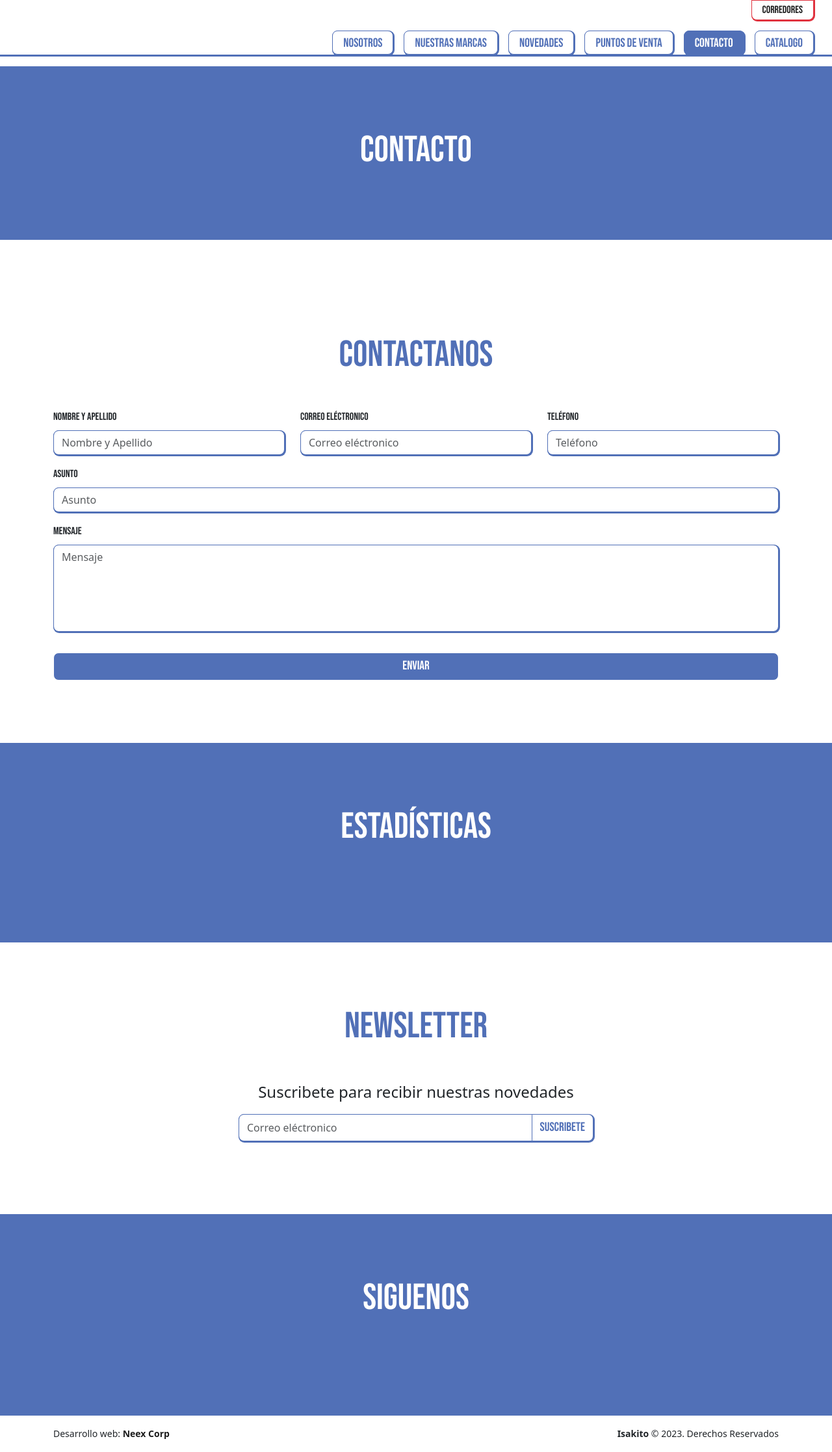
After one commit to jonwilm/isakito, a Django app: page /contacto in a window 1280 px wide. The commit adds this page. Shown: the whole page at 65% size. Run offline with Django 4.2, Linux system fonts and the light colour scheme; data that the repository does not hold is empty; some libraries are stand-ins or nearby versions.

Commit message:
Ajustes + Contacto

```diff
--- a/apps/generales/urls.py
+++ b/apps/generales/urls.py
@@ -15,4 +15,14 @@ urlpatterns = [
         views.UsView.as_view(),
         name='us',
     ),
+    path(
+        'contacto',
+        views.ContactView.as_view(),
+        name='contacto',
+    ),
+    path(
+        'sendmail',
+        views.MailContact,
+        name='contact-mail',
+    ),
 ]
--- a/apps/generales/views.py
+++ b/apps/generales/views.py
@@ -1,6 +1,11 @@
+from django.conf import settings
 from django.views.generic import TemplateView
+from django.core.mail import EmailMultiAlternatives
+from django.template.loader import render_to_string
+from django.contrib import messages
+from django.shortcuts import redirect
 
-from .models import Logo, SliderHome, GalleryHome, SocialNetwork, Videos, Statistic, Us
+from .models import Logo, SliderHome, GalleryHome, SocialNetwork, Videos, Statistic, Us, Contact
 from apps.productos.models import Brand
 
 
@@ -9,15 +14,15 @@ class HomeView(TemplateView):
 
     def get_context_data(self, **kwargs):
         try:
-          logo = Logo.objects.get(active=True)
+            logo = Logo.objects.get(active=True)
         except Logo.DoesNotExist:
-          logo = None
+            logo = None
         sliderHome = SliderHome.objects.filter(active=True)
         brands = Brand.objects.filter(active=True)
         try:
-          galleryHome = GalleryHome.objects.get(active=True)
+            galleryHome = GalleryHome.objects.get(active=True)
         except GalleryHome.DoesNotExist:
-          galleryHome = None
+            galleryHome = None
         videos = Videos.objects.filter(active=True)
         statistics = Statistic.objects.filter(active=True)
         socialNetworks = SocialNetwork.objects.filter(active=True)
@@ -38,9 +43,9 @@ class UsView(TemplateView):
 
     def get_context_data(self, **kwargs):
         try:
-          logo = Logo.objects.get(active=True)
+            logo = Logo.objects.get(active=True)
         except Logo.DoesNotExist:
-          logo = None
+            logo = None
         items = Us.objects.filter(active=True)
         statistics = Statistic.objects.filter(active=True)
         socialNetworks = SocialNetwork.objects.filter(active=True)
@@ -51,3 +56,55 @@ class UsView(TemplateView):
             'socialNetworks': socialNetworks,
         }
         return context
+
+
+class ContactView(TemplateView):
+    template_name = 'front/contacto.html'
+
+    def get_context_data(self, **kwargs):
+        try:
+            logo = Logo.objects.get(active=True)
+        except Logo.DoesNotExist:
+            logo = None
+        try:
+            dataContact = Contact.objects.get(active=True)
+        except Contact.DoesNotExist:
+            dataContact = None
+        statistics = Statistic.objects.filter(active=True)
+        socialNetworks = SocialNetwork.objects.filter(active=True)
+        context = {
+            'logo': logo,
+            'dataContact': dataContact,
+            'statistics': statistics,
+            'socialNetworks': socialNetworks,
+        }
+        return context
+
+
+def MailContact(request):
+    if request.method == "POST":
+        full_name = request.POST['full_name']
+        email = request.POST['email']
+        subject = request.POST['subject']
+        message = request.POST['message']
+
+        template = render_to_string('front/mail-contact.html', {
+            'full_name': full_name,
+            'email': email,
+            'subject': subject,
+            'message': message
+        })
+
+        email = EmailMultiAlternatives(
+            'Contacto desde IsakitoWeb',
+            template,
+            settings.EMAIL_HOST_USER,
+            [settings.EMAIL_CONTACT_ISAKITO]
+        )
+
+        email.attach_alternative(template, 'text/html')
+        email.send()
+
+        messages.success(request, 'Correo enviado exitosamente')
+
+        return redirect('generales_app:contacto')
--- a/apps/novedades/models.py
+++ b/apps/novedades/models.py
@@ -17,7 +17,7 @@ class News(Base):
         upload_to=generate_path_novedades,
         blank=True,
         null=True,
-        help_text='Imagen destacada del Post'
+        help_text='Imagen destacada del Post. Recomendado. Relacion 16/9. 1920x1080'
     )
     slug = models.SlugField(
         'URL',
--- a/apps/novedades/urls.py
+++ b/apps/novedades/urls.py
@@ -6,12 +6,12 @@ app_name = "novedades_app"
 
 urlpatterns = [
     path(
-        '',
+        'novedades',
         views.NewsListView.as_view(),
         name='novedades',
     ),
     path(
-        'nosotros',
+        'novedades/<slug:slug>',
         views.NewsView.as_view(),
         name='novedad',
     ),
--- a/apps/novedades/views.py
+++ b/apps/novedades/views.py
@@ -12,7 +12,7 @@ class NewsListView(TemplateView):
           logo = Logo.objects.get(active=True)
         except Logo.DoesNotExist:
           logo = None
-        newsList = News.objects.filter(active=True).order_by('date_create')
+        newsList = News.objects.filter(active=True).order_by('date_created')
         statistics = Statistic.objects.filter(active=True)
         socialNetworks = SocialNetwork.objects.filter(active=True)
         context = {
--- a/isakito/urls.py
+++ b/isakito/urls.py
@@ -32,3 +32,8 @@ urlpatterns = [
     path('panel/', include('apps.automatic_crud.urls')),
 
 ] + static(settings.MEDIA_URL, document_root=settings.MEDIA_ROOT)
+
+
+admin.site.site_header = 'ISAKITO'
+admin.site.index_title = 'Panel de Administración'
+admin.site.site_title = 'Isakito'
--- /dev/null
+++ b/static/front/assets/css/contacto.css
@@ -0,0 +1,24 @@
+.contacto .content-data {
+  box-shadow: 2px 2px 15px 2px var(--blue);
+  margin: 0 1rem 0 1rem;
+  padding: 1rem;
+  border-radius: 1rem;
+}
+.contacto .form .form-control {
+  border: 1px solid var(--blue);
+  border-radius: 0.5rem 0.5rem 0.5rem 0.5rem;
+  box-shadow: 1px 1px 0px 1px var(--blue);
+}
+.contacto .form textarea {
+  display: block;
+  overflow: hidden;
+  overflow-wrap: break-word;
+  resize: none;
+}
+
+.alert {
+  position: fixed;
+  top: 50%;
+  left: 50%;
+  transform: translate(-50%, -50%);
+}
--- a/static/front/assets/css/styles.css
+++ b/static/front/assets/css/styles.css
@@ -80,6 +80,34 @@ a {
 .btn-white-blue:focus {
   background-color: var(--white);
   color: var(--blue);
+}
+.btn-blue-white {
+  font-family: 'Bebas Neue', sans-serif;
+  font-size: 1.2rem;
+  background-color: var(--blue);
+  color: var(--white);
+  border: 1px solid var(--white);
+  border-radius: 0.5rem 0.5rem 0.5rem 0.5rem;
+  box-shadow: 1px 1px 0px 1px var(--white);
+  transition: all 0.3s;
+}
+.btn-blue-white.active {
+  background-color: var(--white);
+  color: var(--blue);
+  border: 1px solid var(--blue);
+  box-shadow: 1px 1px 0px 1px var(--blue);
+}
+.btn-blue-white:hover {
+  background-color: var(--white);
+  color: var(--blue);
+  border: 1px solid var(--blue);
+  box-shadow: 1px 1px 0px 1px var(--blue);
+}
+.btn-blue-white:focus {
+  background-color: var(--blue);
+  color: var(--white);
+  border: 1px solid var(--blue);
+  box-shadow: 1px 1px 0px 1px var(--blue);
 }
 /* ********************************************** */
 /* CAROUSEL */
--- a/templates/front/components/navbar.html
+++ b/templates/front/components/navbar.html
@@ -15,7 +15,7 @@
         <div class="">
           <ul class="navbar-nav pre-nav justify-content-end flex-grow-1 pe-3 mb-3">
             <li class="nav-item">
-              <a class="nav-link" href="#">CORREDORES</a>
+              <a class="nav-link" target="_blank" href="https://isakito.listas360.com.ar/">CORREDORES</a>
             </li>
           </ul>
           <ul class="navbar-nav justify-content-end flex-grow-1 pe-3">
@@ -26,13 +26,13 @@
               <a class="nav-link {% if itemActive == 'marcas' %}active{% endif %}" href="{% url 'productos_app:marcas' %}">NUESTRAS MARCAS</a>
             </li>
             <li class="nav-item mt-3 mt-lg-0">
-              <a class="nav-link {% if itemActive == 'novedades' %}active{% endif %}" href="{% url 'productos_app:novedades' %}">NOVEDADES</a>
+              <a class="nav-link {% if itemActive == 'novedades' %}active{% endif %}" href="{% url 'novedades_app:novedades' %}">NOVEDADES</a>
             </li>
             <li class="nav-item mt-3 mt-lg-0">
               <a class="nav-link {% if itemActive == 'puntos' %}active{% endif %}" href="#">PUNTOS DE VENTA</a>
             </li>
             <li class="nav-item mt-3 mt-lg-0">
-              <a class="nav-link {% if itemActive == 'contacto' %}active{% endif %}" href="#">CONTACTO</a>
+              <a class="nav-link {% if itemActive == 'contacto' %}active{% endif %}" href="{% url 'generales_app:contacto' %}">CONTACTO</a>
             </li>
             <li class="nav-item mt-3 mt-lg-0">
               <a class="nav-link" href="#">CATALOGO</a>
--- /dev/null
+++ b/templates/front/contacto.html
@@ -0,0 +1,132 @@
+{% extends 'front/layout.html' %}
+{% load static %}
+
+{% block title %}Inicio{% endblock title %}
+
+{% block stylesheet %}
+<link rel="stylesheet" href="{% static 'front/assets/css/contacto.css' %}">
+{% endblock stylesheet %}
+
+{% block css %}
+
+{% endblock css %}
+
+
+{% block content %}
+{% include 'front/components/navbar.html' with itemActive="contacto" %}
+
+{% include 'front/components/titulo-interna.html' with tituloInterna="CONTACTO" %}
+
+<div class="contacto py-5">
+  <div class="container py-5">
+    {% if dataContact %}
+    <div class="row">
+      <div class="col-12 col-md-6 col-lg-3 mt-3">
+        <div class="content-data text-center h-100">
+          <div class="icon">
+            <i class='bx bx-map display-1'></i>
+          </div>
+          <p class="m-0 text-bebas">{{ dataContact.address }}</p>
+        </div>
+      </div>
+      <div class="col-12 col-md-6 col-lg-3 mt-3">
+        <a class="link-black-blue" href="tel:{{ dataContact.phone|cut:' '|cut:'-'|cut:'_' }}">
+          <div class="content-data text-center h-100">
+            <div class="icon">
+              <i class='bx bx-phone display-1'></i>
+            </div>
+            <p class="m-0 text-bebas">{{ dataContact.phone }}</p>
+          </div>
+        </a>
+      </div>
+      <div class="col-12 col-md-6 col-lg-3 mt-3">
+        <a class="link-black-blue" href="https://api.whatsapp.com/send?phone={{ dataContact.phone|cut:' '|cut:'-'|cut:'_'|cut:'+' }}" target="_blank">
+          <div class="content-data text-center h-100">
+            <div class="icon">
+              <i class='bx bxl-whatsapp display-1'></i>
+            </div>
+            <p class="m-0 text-bebas">{{ dataContact.whatsapp }}</p>
+          </div>
+        </a>
+      </div>
+      <div class="col-12 col-md-6 col-lg-3 mt-3">
+        <a class="link-black-blue" href="mailto:{{ dataContact.email }}">
+          <div class="content-data text-center h-100">
+            <div class="icon">
+              <i class='bx bx-envelope display-1'></i>
+            </div>
+            <p class="m-0 text-bebas">{{ dataContact.email }}</p>
+          </div>
+        </a>
+      </div>
+      <div class="col-12 mt-5">
+        <p class="text-center">
+          {{ dataContact.description }}
+        </p>
+      </div>
+    </div>
+    {% endif %}
+    <h1 class="text-bebas display-4 text-blue text-center mt-5">CONTACTANOS</h1>
+    <div class="form mt-5">
+      <form id="contactForm" action="{% url 'generales_app:contact-mail' %}" method="post" role="form">
+        {% csrf_token %}
+        <div class="row">
+          <div class="col-12 col-md-4 mb-3">
+            <label class="form-label text-bebas" for="full_name">Nombre y Apellido</label>
+            <input type="text" name="full_name" class="form-control" id="full_name" placeholder="Nombre y Apellido" required="">
+          </div>
+          <div class="col-12 col-md-4 mb-3">
+            <label class="form-label text-bebas" for="email">Correo eléctronico</label>
+            <input type="email" class="form-control" name="email" id="email" placeholder="Correo eléctronico" required="">
+          </div>
+          <div class="col-12 col-md-4 mb-3">
+            <label class="form-label text-bebas" for="phone">Teléfono</label>
+            <input type="text" class="form-control" name="phone" id="phone" placeholder="Teléfono" required="">
+          </div>
+          <div class="col-12 mb-3">
+            <label class="form-label text-bebas" for="subject">Asunto</label>
+            <input type="text" class="form-control" name="subject" id="subject" placeholder="Asunto" required="">
+          </div>
+          <div class="col-12 mb-3">
+            <label for="message" class="form-label text-bebas">Mensaje</label>
+            <textarea class="form-control" name="message" id="message" placeholder="Mensaje" required="" rows="5"></textarea>
+          </div>
+        </div>
+        <div class="d-grid mt-3">
+          <button type="submit" name="submit" id="sendBtn" class="btn btn-blue-white">
+            <span id="textBtn" class="">ENVIAR</span>
+            <span id="spinnerBtn" class="d-none"><img src="{% static 'images/spinner.svg' %}" alt="" style="width: 1.5rem;"></span>
+          </button>
+        </div>
+      </form>
+    </div>
+  </div>
+</div>
+
+{% if messages %}
+{% for message in messages %}
+<div class="alert alert-{{message.tags}} alert-dismissible fade show p-5" role="alert">
+  <p class="mb-0 text-center">{{message}}</p>
+  <button type="button" class="btn-close" data-bs-dismiss="alert" aria-label="Close"></button>
+</div>
+{% endfor %}
+{% endif %}
+
+{% include 'front/components/estadisticas.html' %}
+
+{% include 'front/components/newsletter.html' %}
+
+{% include 'front/components/redes.html' %}
+
+{% endblock %}
+
+
+{% block js %}
+<script>
+  $("#contactForm").submit(function(e){
+    $('#textBtn').addClass('d-none')
+    $('#spinnerBtn').removeClass('d-none')
+    $("#submit").attr("disabled", "disabled");
+  })
+</script>
+{% endblock js %}
--- a/templates/front/home.html
+++ b/templates/front/home.html
@@ -17,6 +17,7 @@
 {% block content %}
 {% include 'front/components/navbar.html' with itemActive="home" %}
 
+{% if sliderHome %}
 <div class="slider slider-home">
   <div id="sliderHome" class="carousel slide carousel-fade" data-bs-ride="carousel">
     <!-- <div class="carousel-indicators mb-0 mb-sm-3">
@@ -43,7 +44,9 @@
     </button>
   </div>
 </div>
+{% endif %}
 
+{% if brands %}
 <div class="marcas py-5">
   <div class="container py-5">
     <h1 class="text-bebas display-4 text-blue text-center mb-5">NUESTRAS MARCAS</h1>
@@ -58,6 +61,7 @@
     </div>
   </div>
 </div>
+{% endif %}
 
 {% if galleryHome %}
 <div class="gallery-home py-5">
--- a/templates/front/marcas.html
+++ b/templates/front/marcas.html
@@ -27,7 +27,7 @@
             <div class="content-img">
               <img src="{{ brand.logo.url }}" alt="" class="w-75">
             </div>
-            <h2 class="text-bebas text-center text-blue display-6">{{ brand.name }}</h2>
+            <h2 class="text-bebas text-center text-blue fs-3">{{ brand.name }}</h2>
           </a>
         </div>
       </div>
```
Also changed, not shown: isakito/base_settings.py (+16 -0 lines), static/front/assets/css/novedades.css (added, +38 -0 lines), templates/front/mail-contact.html (added, +52 -0 lines), templates/front/marca.html (+10 -3 lines), templates/front/novedad.html (+14 -2 lines), templates/front/novedades.html (+12 -7 lines), static/images/spinner.svg (added).
